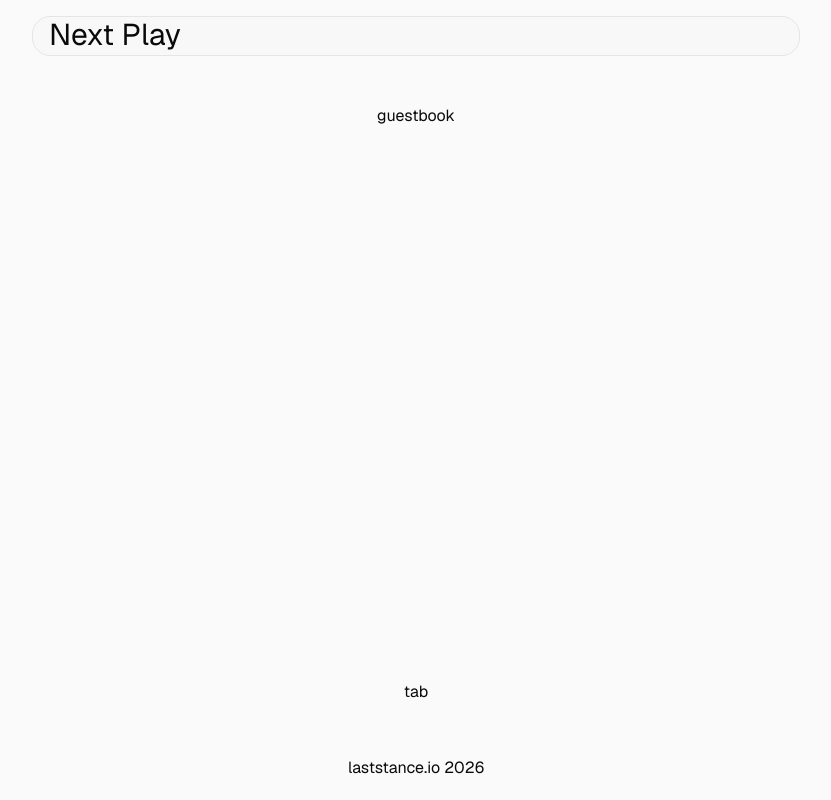
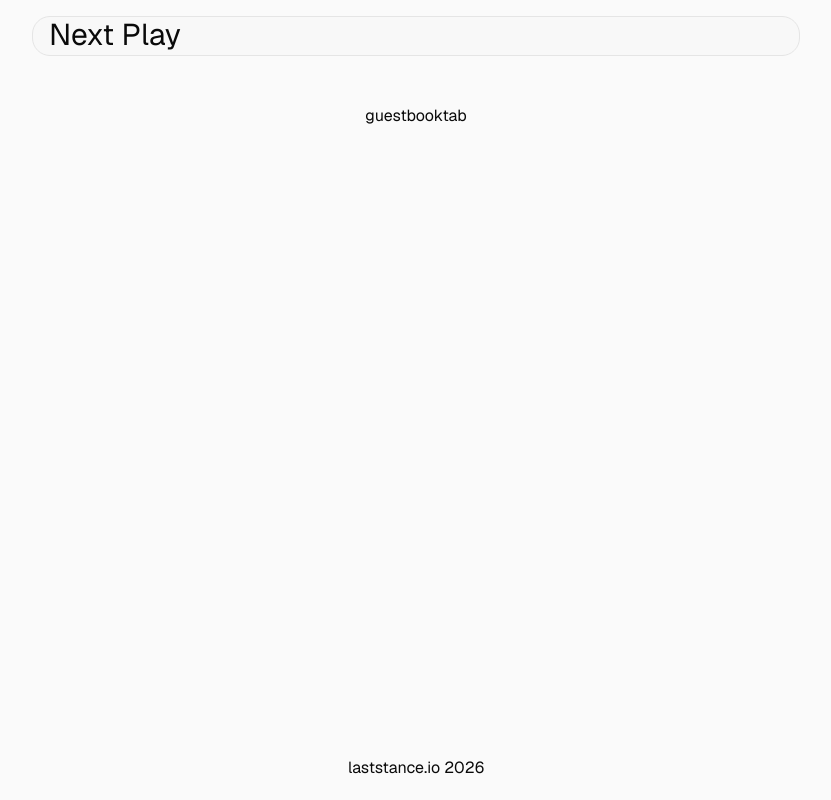
Before and after one commit to laststance/next-play, a Next.js app: page / in a window 1280 px wide. Shown: the whole page, without its empty margins (224-1055 px from the left). Built offline with nearby package versions, Linux system fonts and the light colour scheme.

Commit message:
fix: wrap navigation links in a div for better layout structure on the Home page

```diff
--- a/app/page.tsx
+++ b/app/page.tsx
@@ -4,8 +4,10 @@ import Link from 'next/link'
 export default async function Home() {
   return (
     <Main>
-      <Link href="/guestbook">guestbook</Link>
-      <Link href="/tab">tab</Link>
+      <div className="flex-1">
+        <Link href="/guestbook">guestbook</Link>
+        <Link href="/tab">tab</Link>
+      </div>
     </Main>
   )
 }
```
